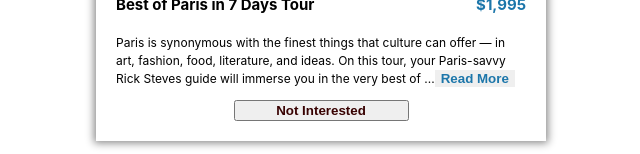
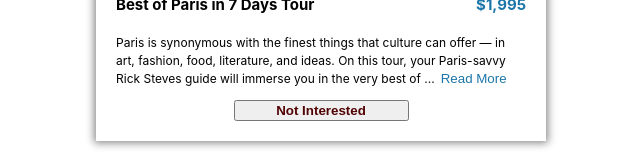
Before and after one commit to LaurenCummings/tours-project, a React (Vite) app: page / in a window 1280 px wide. Shown: the part 334-488 px from the top of the page, without its empty margins (319-959 px from the left). Built offline with nearby package versions, Linux system fonts and the light colour scheme; grey boxes are pictures that could not be loaded.

Commit message:
Styled buttons

```diff
--- a/src/css/Tour.css
+++ b/src/css/Tour.css
@@ -41,13 +41,15 @@
 .tour-info button {
     color: rgb(28, 118, 170);
     border: none;
-    font-weight: bold;
+    background-color: transparent;
+    cursor: pointer;
 }
 
 .delete-btn {
     width: 175px;
     display: block;
     margin: auto;
-    color: rgb(56, 2, 2);
+    color: rgb(82, 3, 3);
     font-weight: bold;
+    cursor: pointer;
 }
```
